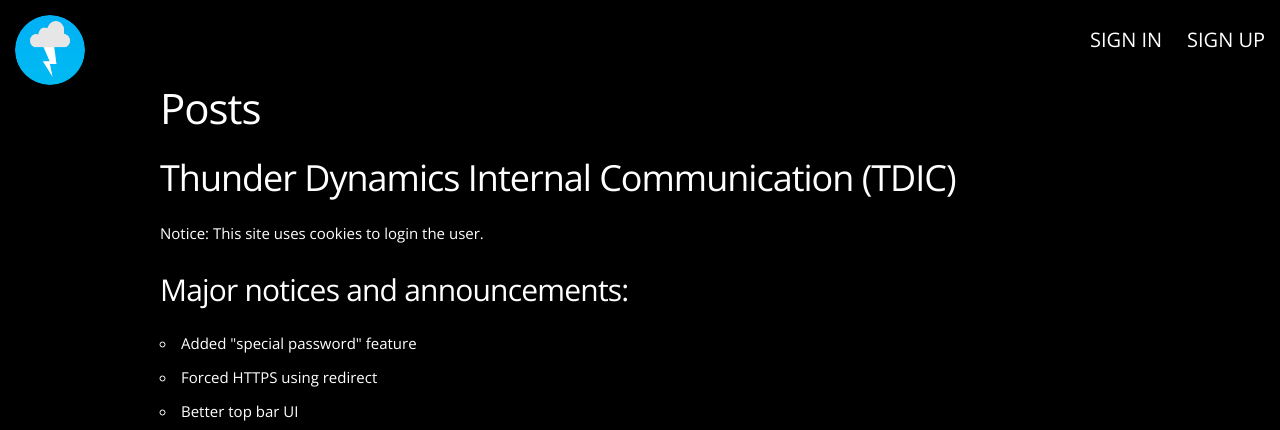
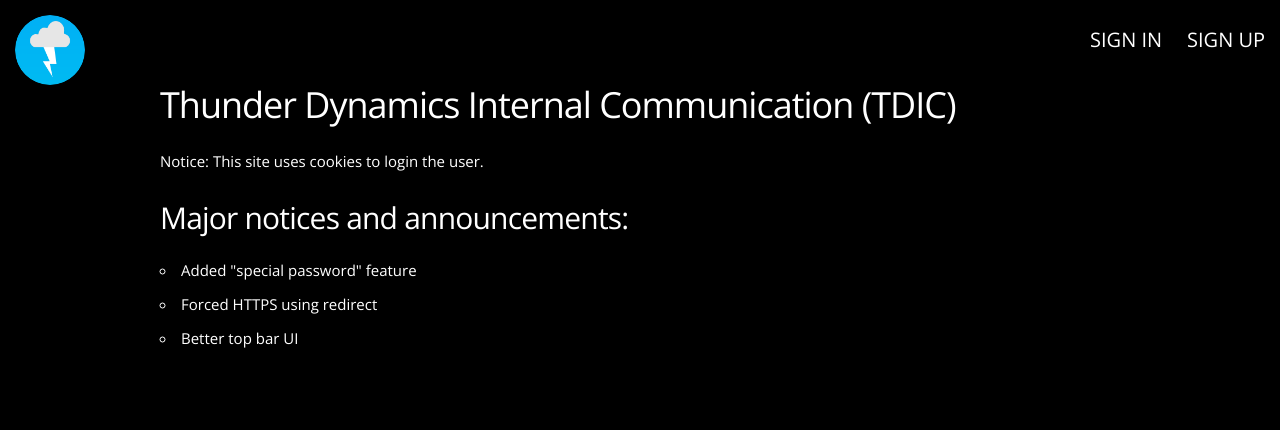
Before and after one commit to superstealthysheep/mango-melon, a Python web app: template templates/index.html in a window 1280 px wide. Shown: the top 430 px of the page. Run offline with Jinja, Linux system fonts and the light colour scheme; the template is opened without the code that fills it, so the values that code supplies are empty; some libraries are stand-ins or nearby versions.

```diff
--- a/templates/index.html
+++ b/templates/index.html
@@ -19,8 +19,8 @@
 		</div>
 		<p>Bio: {{ user.bio }}</p>
 	{% endif %}
-	<h2>Posts</h2>
 	{% if posts %}
+        <h2>Post</h2>
 		{% for post in posts %}
 			<div class='post'>
 				<div class='row'>
```
